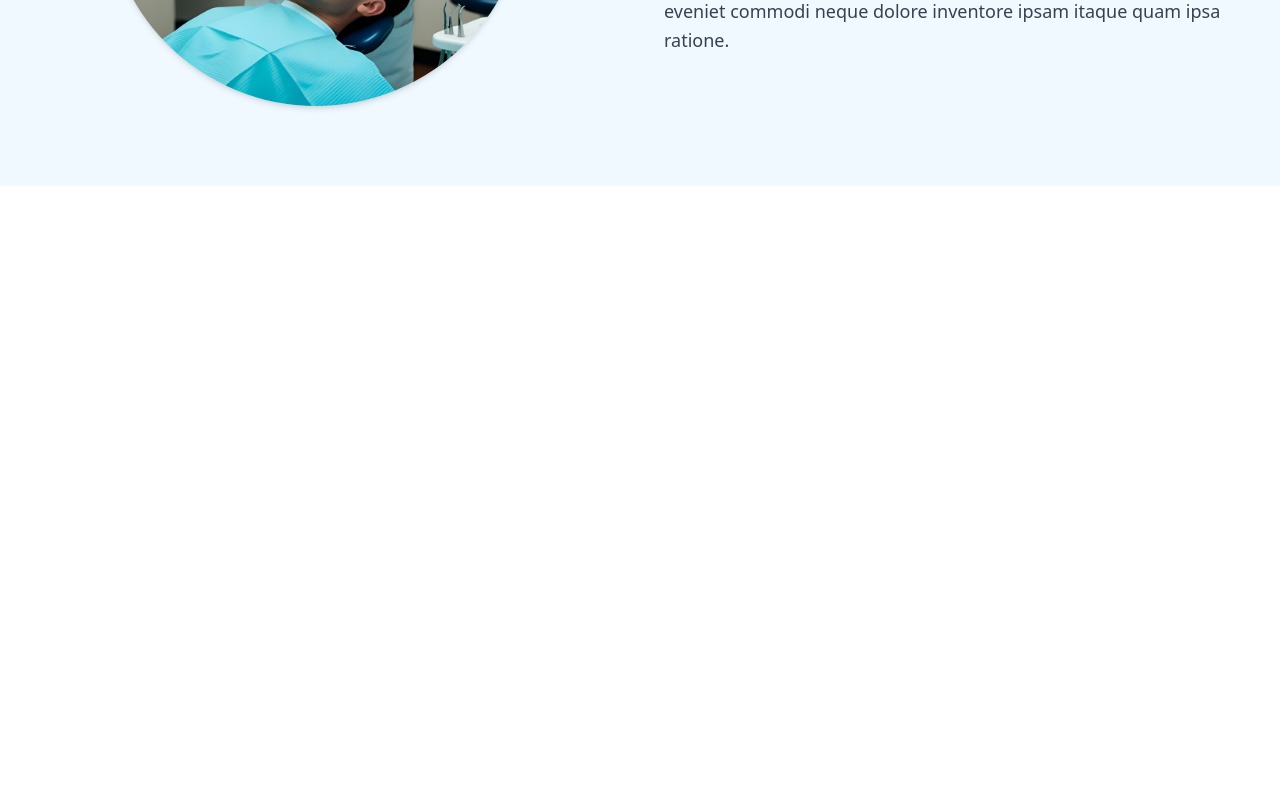
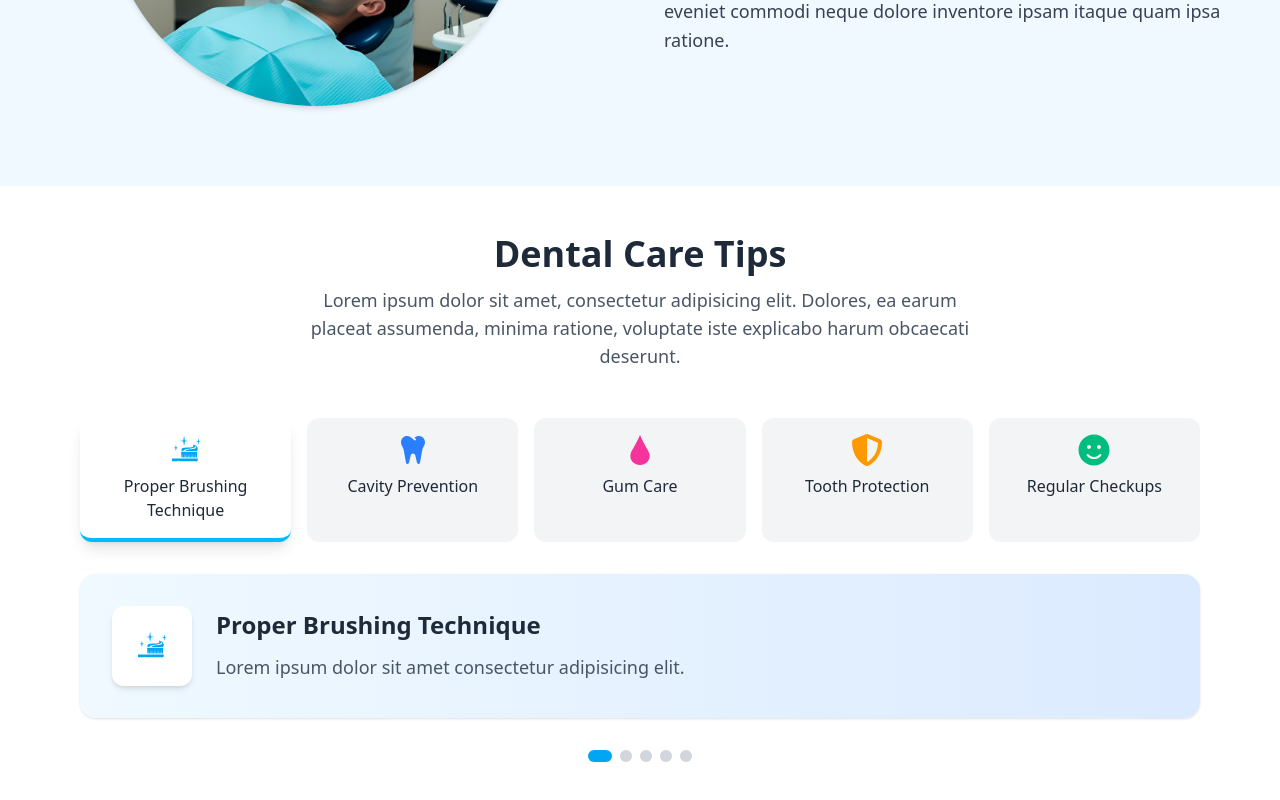
Before and after one commit to NusratTabassum3/Dental_Clinic_Website, a React (Vite) app: page / in a window 1280 px wide. Shown: the part 1565-2365 px from the top of the page. Before the commit the page ends 1751 px from the top, so only its background shows below. Built offline with nearby package versions, Linux system fonts and the light colour scheme.

Commit message:
Create Deatal Tips Section

```diff
--- a/src/App.jsx
+++ b/src/App.jsx
@@ -2,6 +2,7 @@
 import Header from "./components/Header";
 import Hero from "./components/Hero";
 import Services from "./components/Services";
+import Tips from "./components/Tips";
 
 function App() {
   return (
@@ -10,6 +11,7 @@
       <Hero />
       <Services />
       <About />
+      <Tips />
     </div>
   );
 }
--- /dev/null
+++ b/src/components/Tips.jsx
@@ -0,0 +1,105 @@
+import React, { useState } from "react";
+import { FaShieldAlt, FaSmile } from "react-icons/fa";
+import { FaTooth } from "react-icons/fa6";
+import { GiToothbrush, GiWaterDrop } from "react-icons/gi";
+
+function Tips() {
+  const [activeTip, setActiveTip] = useState(0);
+
+  const tips = [
+    {
+      title: "Proper Brushing Technique",
+      content: "Lorem ipsum dolor sit amet consectetur adipisicing elit. ",
+      icon: <GiToothbrush className="w-8 h-8 text-sky-500" />,
+    },
+    {
+      title: "Cavity Prevention",
+      content: "Lorem ipsum dolor sit amet consectetur adipisicing elit. ",
+      icon: <FaTooth className="w-8 h-8 text-blue-500" />,
+    },
+    {
+      title: "Gum Care",
+      content: "Lorem ipsum dolor sit amet consectetur adipisicing elit. ",
+      icon: <GiWaterDrop className="w-8 h-8 text-pink-500" />,
+    },
+    {
+      title: "Tooth Protection",
+      content: "Lorem ipsum dolor sit amet consectetur adipisicing elit. ",
+      icon: <FaShieldAlt className="w-8 h-8 text-amber-500" />,
+    },
+    {
+      title: "Regular Checkups",
+      content: "Lorem ipsum dolor sit amet consectetur adipisicing elit. ",
+      icon: <FaSmile className="w-8 h-8 text-emerald-500" />,
+    },
+  ];
+
+  return (
+    <section id="tips" className="scroll-mt-20 max-w-6xl mx-auto px-4 py-12">
+      <div className="text-center mb-12">
+        <h2 className="text-3xl md:text-4xl font-bold text-gray-800 mb-3">
+          Dental Care Tips
+        </h2>
+        <p className="text-lg text-gray-600 max-w-2xl mx-auto">
+          Lorem ipsum dolor sit amet, consectetur adipisicing elit. Dolores, ea
+          earum placeat assumenda, minima ratione, voluptate iste explicabo
+          harum obcaecati deserunt.
+        </p>
+      </div>
+
+      <div className="grid grid-cols-1 md:grid-cols-5 gap-4 mb-8">
+        {tips.map((tip, index) => (
+          <button
+            key={index}
+            onClick={() => setActiveTip(index)}
+            className={`p-4 rounded-xl transition-all duration-300 flex flex-col
+                items-center ${
+                  activeTip === index
+                    ? "bg-white shadow-lg border-b-4 border-sky-400"
+                    : "bg-gray-100 hover:bg-blue-200"
+                }`}
+          >
+            <div className="mb-2">{tip.icon}</div>
+            <h3 className="font-medium text-gray-800 text-sm md:text-base">
+              {tip.title}
+            </h3>
+          </button>
+        ))}
+      </div>
+
+      <div className="bg-gradient-to-r from-sky-50 to-blue-100 rounded-2xl p-8 shadow-sm">
+        <div className="flex flex-col md:flex-row items-center gap-6">
+          <div className="flex-shrink-0 bg-white p-6 rounded-xl shadow-md">
+            {tips[activeTip].icon}
+          </div>
+
+          <div>
+            <h3 className="text-2xl font-bold text-gray-800 mb-3">
+              {tips[activeTip].title}
+            </h3>
+            <p className="text-gray-600 text-lg leading-relaxed">
+              {tips[activeTip].content}
+            </p>
+          </div>
+        </div>
+      </div>
+
+      <div className="mt-8 flex justify-center">
+        <div className="flex space-x-2">
+          {tips.map((_, index) => (
+            <button
+              key={index}
+              onClick={() => setActiveTip(index)}
+              className={`w-3 h-3 rounded-full transition-all ${
+                activeTip === index ? "bg-sky-500 w-6" : "bg-gray-300"
+              }`}
+              aria-label={`Go to tip ${index + 1}`}
+            ></button>
+          ))}
+        </div>
+      </div>
+    </section>
+  );
+}
+
+export default Tips;
```
